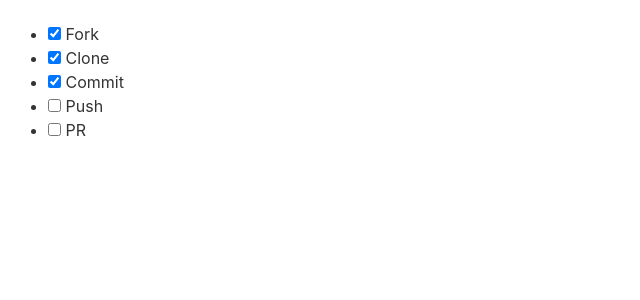
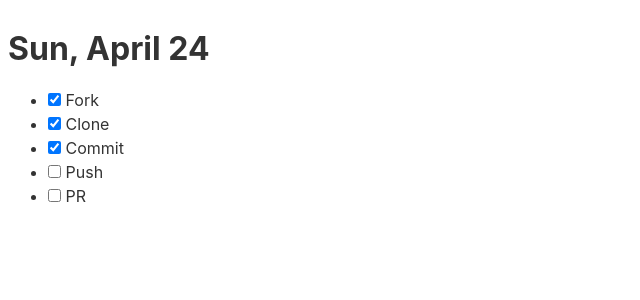
Before and after one commit to gintooooonic/svelte-todo, a Svelte app: page / in a window 1280 px wide. Shown: the top 300 px of the page, without its empty margins (0-640 px from the left). Built offline with nearby package versions, Linux system fonts and the light colour scheme.

Commit message:
Display date on DateNav

```diff
--- a/src/DateNav.svelte
+++ b/src/DateNav.svelte
@@ -0,0 +1,10 @@
+<div>
+  <h1>{dateStr}</h1>
+</div>
+
+<script>
+  const date = new Date()
+  const DAYS = ['Sun', 'Mon', 'Tue', 'Wed', 'Thr', 'Fri', 'Sat']
+  const MONTHS = ['January', 'February', 'March', 'April', 'May', 'June', 'July', 'August', 'September', 'October', 'November', 'December']
+  const dateStr = `${DAYS[date.getDay()]}, ${MONTHS[date.getMonth()]} ${date.getDate()}`
+</script>
```
